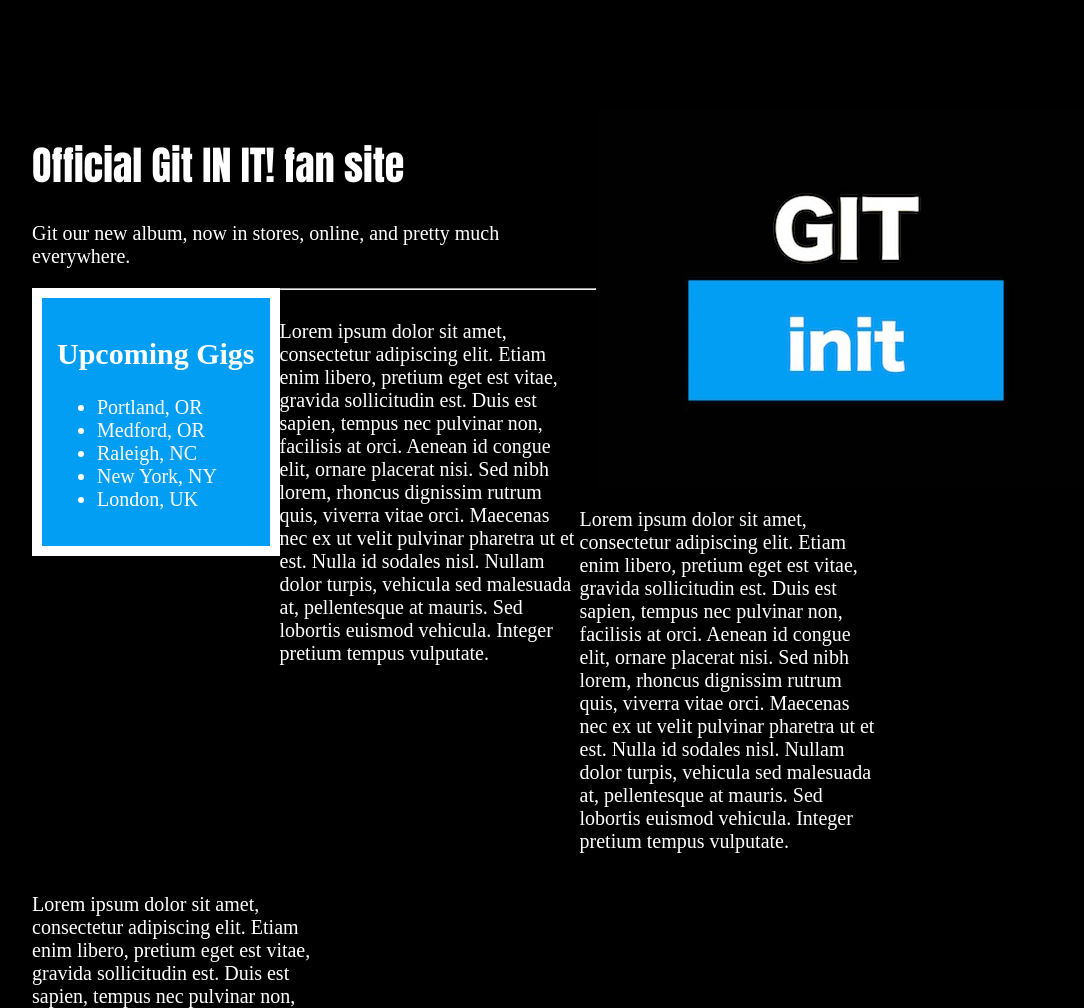
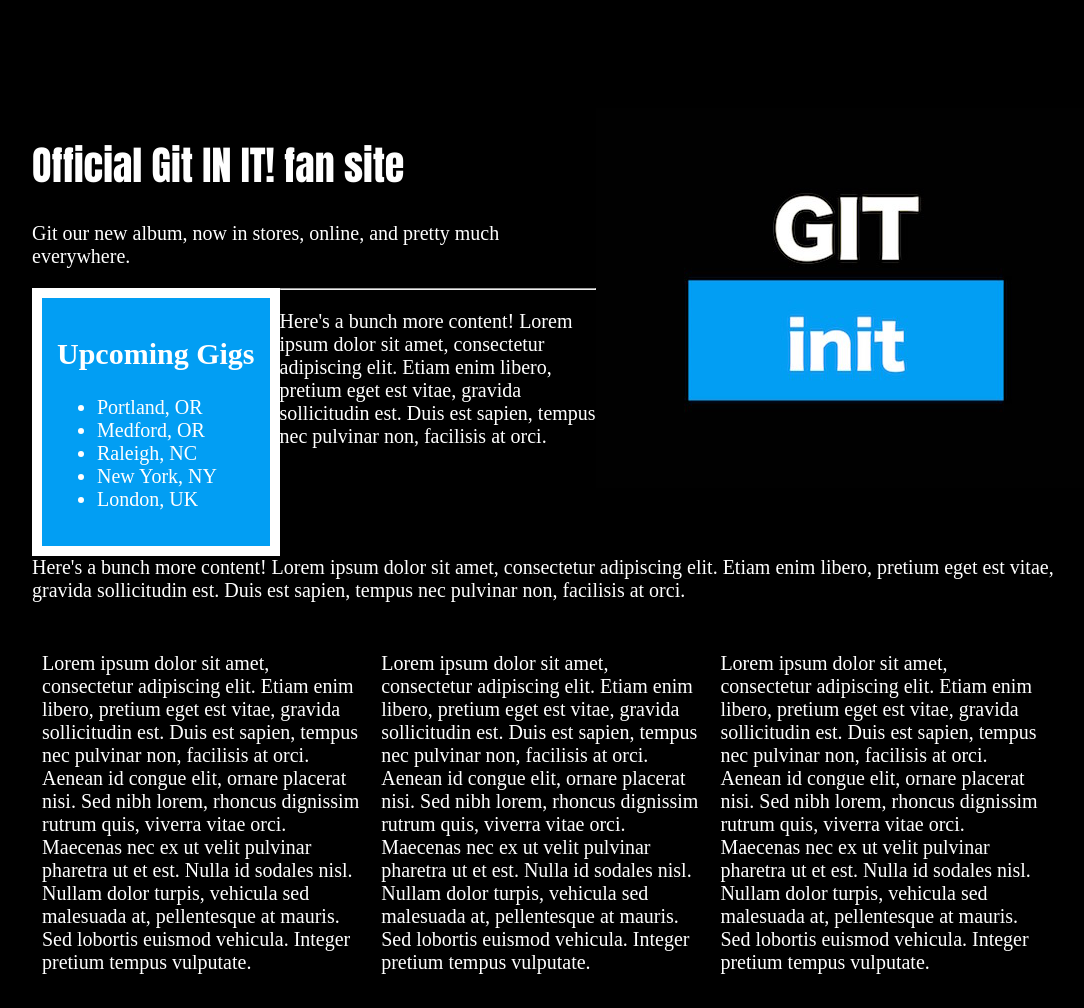
Before and after one commit to KatyCodes/band, a plain HTML site: page index.html in a window 1280 px wide. Shown: the top 1008 px of the page, without its empty margins (76-1160 px from the left). Drawn offline with Linux system fonts and the light colour scheme.

Commit message:
Added columns and more css

```diff
--- a/css/style.css
+++ b/css/style.css
@@ -23,6 +23,11 @@ h1 {
 }
 
 .column {
-  width: 300px;
+  width: 30%;
+  margin: 10px;
   float: left;
 }
+
+.clear {
+  clear: both;
+}
--- a/index.html
+++ b/index.html
@@ -19,6 +19,10 @@
       </ul>
     </div>
     <hr>
+    <p>Here's a bunch more content! Lorem ipsum dolor sit amet, consectetur adipiscing elit. Etiam enim libero, pretium eget est vitae, gravida sollicitudin est. Duis est sapien, tempus nec pulvinar non, facilisis at orci.</p>
+    <div class="clear">
+      <p>Here's a bunch more content! Lorem ipsum dolor sit amet, consectetur adipiscing elit. Etiam enim libero, pretium eget est vitae, gravida sollicitudin est. Duis est sapien, tempus nec pulvinar non, facilisis at orci.</p>
+    </div>
     <div class="column">
       <p>Lorem ipsum dolor sit amet, consectetur adipiscing elit. Etiam enim libero, pretium eget est vitae, gravida sollicitudin est. Duis est sapien, tempus nec pulvinar non, facilisis at orci. Aenean id congue elit, ornare placerat nisi. Sed nibh lorem, rhoncus dignissim rutrum quis, viverra vitae orci. Maecenas nec ex ut velit pulvinar pharetra ut et est. Nulla id sodales nisl. Nullam dolor turpis, vehicula sed malesuada at, pellentesque at mauris. Sed lobortis euismod vehicula. Integer pretium tempus vulputate.</p>
     </div>
```
